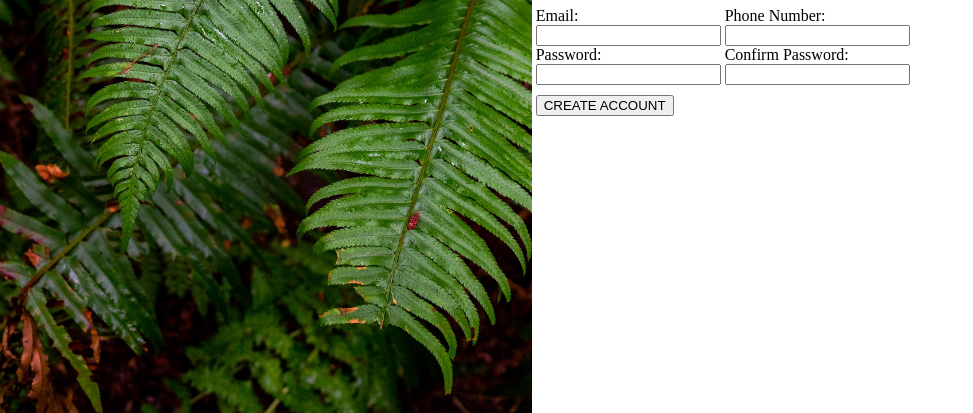
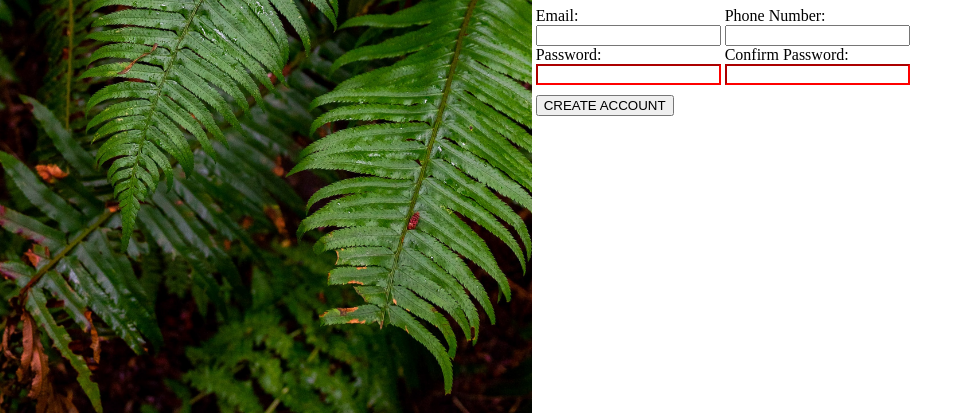
Before and after one commit to hripple46/Sign-up-Form, a plain HTML site: page index.html in a window 1280 px wide. Shown: the part 387-800 px from the top of the page, without its empty margins (0-973 px from the left). Drawn offline with Linux system fonts and the light colour scheme.

Commit message:
added style to password borders with validation checks

```diff
--- a/index.html
+++ b/index.html
@@ -41,14 +41,16 @@
             <label for="phone">Phone Number: <br /></label>
             <input type="number" name="phone" />
           </div>
+
           <div id="password">
             <label for="password">Password: <br></label>
-            <input type="password" name="password">
+            <input type="password" name="password" required minlength="6">
           </div>
           <div id="passwordCheck">
-            <label for="password">Confirm Password: <br></label>
-            <input type="password" name="passwordCheck">
+            <label for="passwordCheck">Confirm Password: <br></label>
+            <input type="password" name="passwordCheck" required minlength="6">
           </div>
+
           <button id="createAccount">CREATE ACCOUNT</button>
           </div>
         </form>
--- a/styles.css
+++ b/styles.css
@@ -58,3 +58,10 @@ button {
   margin-top: 10px;
   display: block;
 }
+
+input:required:valid {
+  border-color: green;
+}
+input:required:invalid {
+  border-color: red;
+}
```
